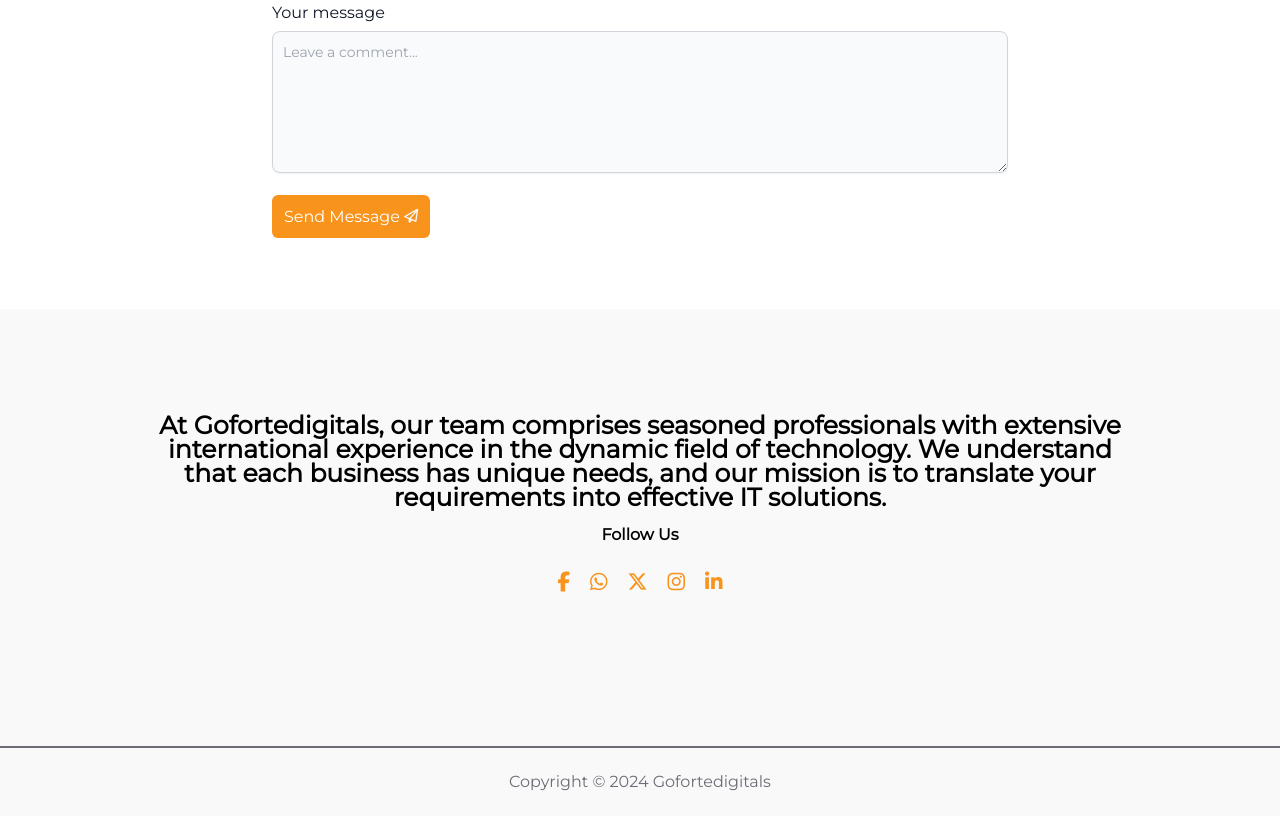
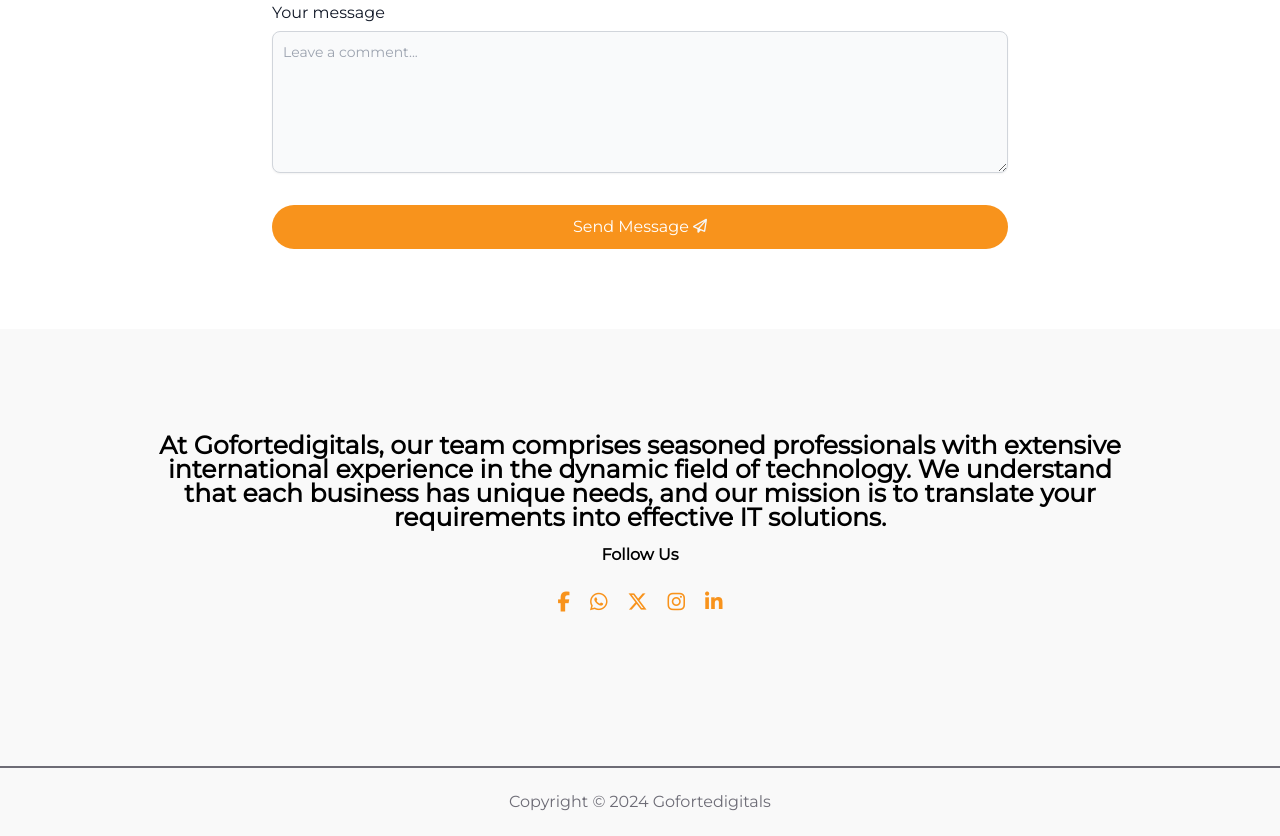
Before and after one commit to alimuhammeddev/goforte-digitals, a plain HTML site: page index.html in a window 1280 px wide. Shown: the part 5274-6110 px from the top of the page. Drawn offline with nearby package versions, Linux system fonts and the light colour scheme; some packages are replaced by stand-ins of ours; a script that the page names is missing.

Commit message:
final commit

```diff
--- a/index.html
+++ b/index.html
@@ -606,8 +606,8 @@
                         <label for="message" class="block mb-2 lg:text-[16px] text-sm font-medium text-gray-900 dark:text-gray-400">Your message</label>
                         <textarea id="message" rows="6" class="block p-2.5 w-full text-sm text-gray-900 bg-gray-50 rounded-lg shadow-sm border border-gray-300 focus:ring-primary-500 focus:border-primary-500 dark:border-gray-600 dark:placeholder-gray-400 dark:focus:ring-primary-500 dark:focus:border-primary-500" placeholder="Leave a comment..."></textarea>
                     </div>
-                    <div class="mt-7">
-                        <a class="text-[#ffffff] bg-[#F8931C] p-3 rounded-md text-base w-fit md:text-sm lg:text-[16px]" href="#">Send Message <i class="fa-regular fa-paper-plane fa-sm" style="color: #f6f7f9;"></i></a>
+                    <div class="mt-7 mx-auto flex justify-center items-center">
+                        <a class="text-[#ffffff] bg-[#F8931C] p-3 rounded-full text-center text-base md:text-sm lg:text-[16px] w-[100%]" href="#">Send Message <i class="fa-regular fa-paper-plane fa-sm" style="color: #f6f7f9;"></i></a>
                     </div>
                 </form>
                 <!-------------End of form section---------->
```
